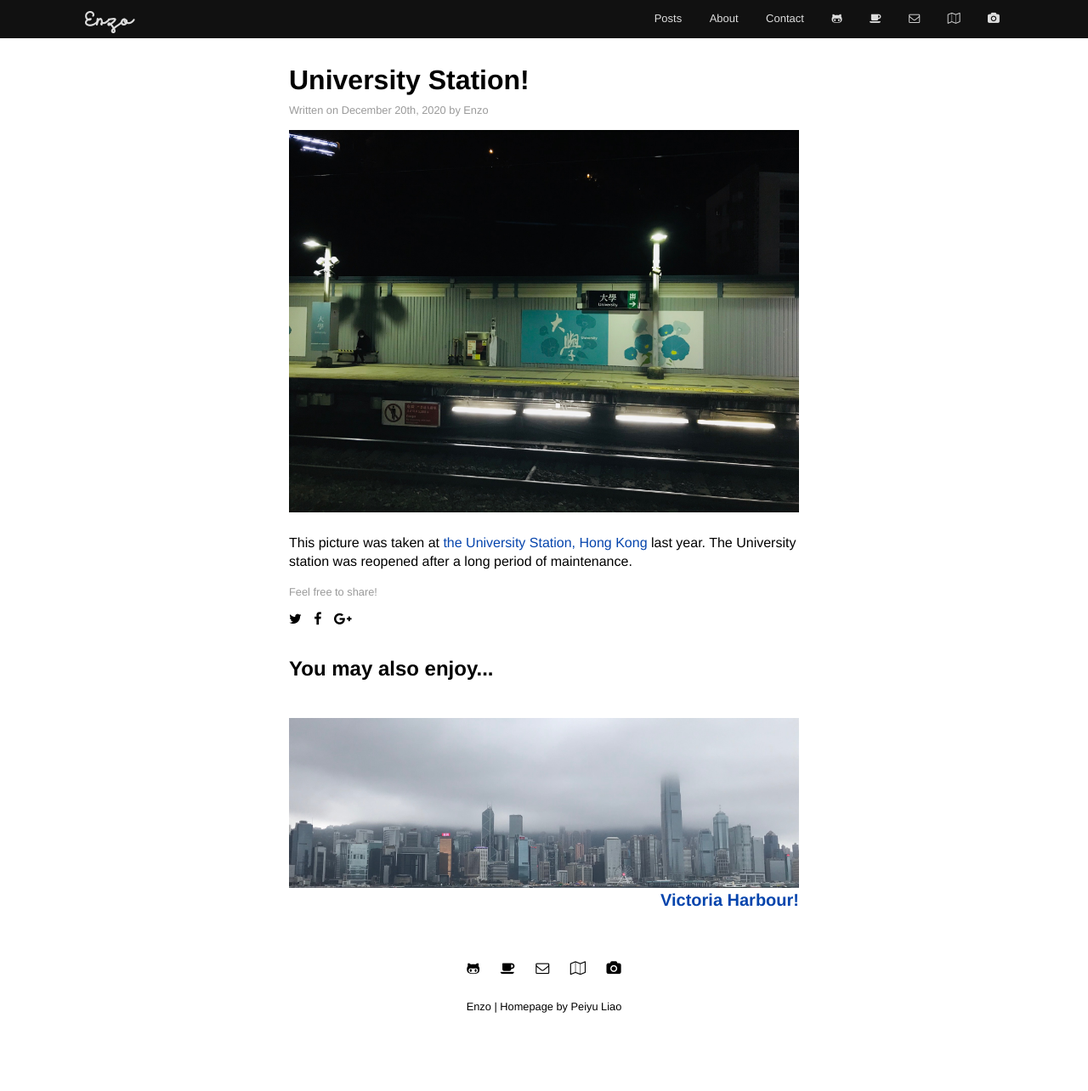
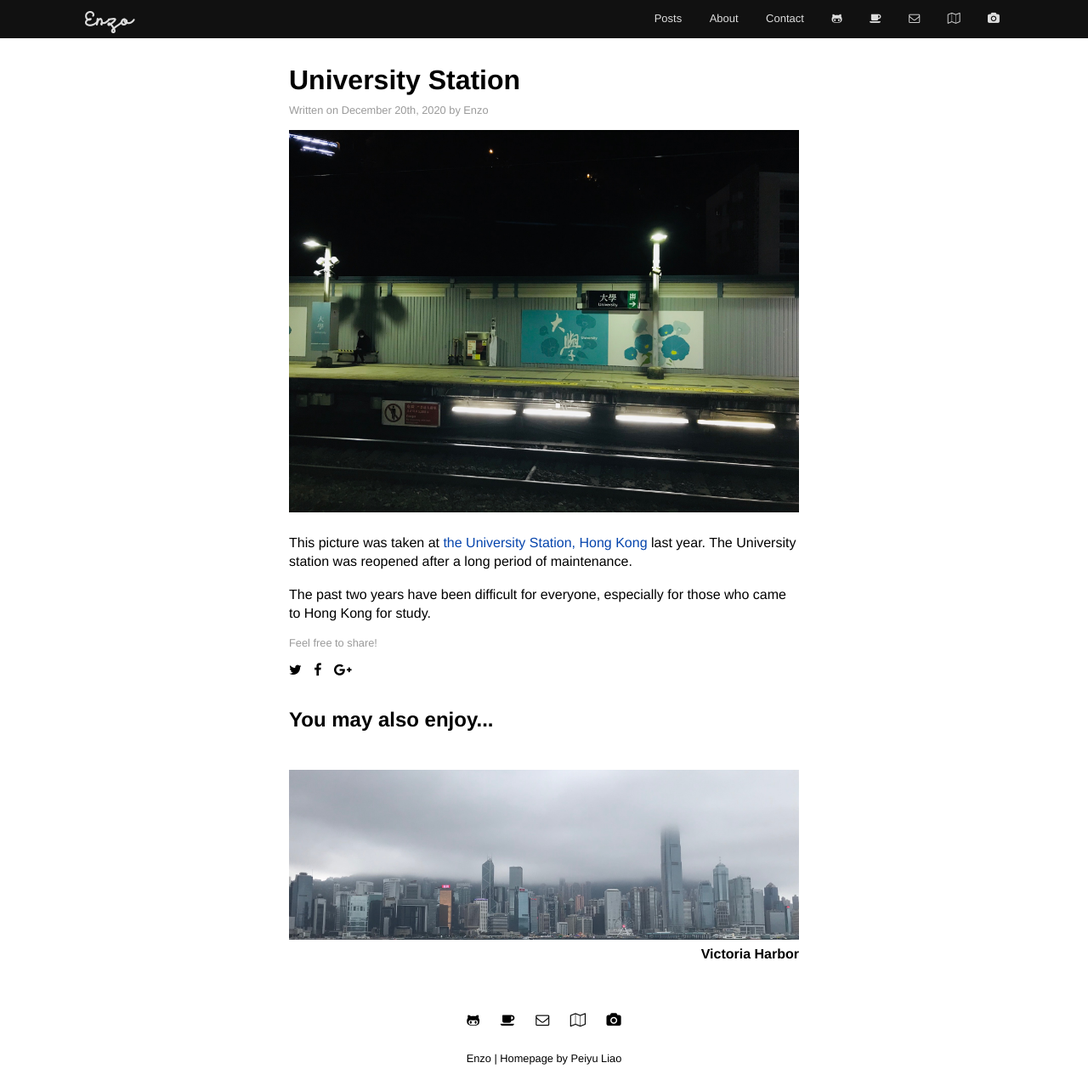
Before and after one commit to enzoleo/enzoleo.github.io, a Jekyll site: the page built from _posts/2020-12-20-university-station.md, in a window 1280 px wide and 1284 px high. Shown: the whole window at 85% size. Built offline with Jekyll 4.4.1, drawn with Linux system fonts in a browser that asks for light colours; nearby versions of some CDN libraries.

Commit message:
Fix transition when hover on and off

```diff
--- a/_posts/2020-12-20-university-station.md
+++ b/_posts/2020-12-20-university-station.md
@@ -1,6 +1,6 @@
 ---
 layout: post
-title: "University Station!"
+title: "University Station"
 author: "Enzo"
 categories: posts
 tags: [posts]
@@ -8,3 +8,5 @@ image: university_station.jpg
 ---
 
 This picture was taken at [the University Station, Hong Kong](https://www.google.com/maps/@22.4151924,114.2109759,18z) last year. The University station was reopened after a long period of maintenance.
+
+The past two years have been difficult for everyone, especially for those who came to Hong Kong for study.
--- a/assets/css/_sass/_default.scss
+++ b/assets/css/_sass/_default.scss
@@ -25,7 +25,7 @@
 }
 .container a {
   text-decoration: none;
-  color: #0645ad;
+  color: $general-link-color;
 }
 .container a:hover {
   text-decoration: underline;
--- a/assets/css/_sass/_header.scss
+++ b/assets/css/_sass/_header.scss
@@ -27,6 +27,11 @@
   float: left;
 }
 .site-title a {
+  -webkit-transition: $transition-time;
+  -o-transition: $transition-time;
+  -ms-transition: $transition-time;
+  -moz-transition: $transition-time;
+  transition: $transition-time;
   font-size: inherit;
   font-weight: inherit;
   color: inherit;
@@ -40,20 +45,17 @@
   padding: 0px 14px;
   display: inline-block;
 }
+nav a {
+  -webkit-transition: $transition-time;
+  -o-transition: $transition-time;
+  -ms-transition: $transition-time;
+  -moz-transition: $transition-time;
+  transition: $transition-time;
+}
 nav a:hover {
-  -webkit-transition: $icon-transition;
-  -o-transition: $icon-transition;
-  -ms-transition: $icon-transition;
-  -moz-transition: $icon-transition;
-  transition: $icon-transition;
   color: white;
 }
 .site-title a:hover {
-  -webkit-transition: $icon-transition;
-  -o-transition: $icon-transition;
-  -ms-transition: $icon-transition;
-  -moz-transition: $icon-transition;
-  transition: $icon-transition;
   color: white;
 }
 
--- a/assets/css/_sass/_post.scss
+++ b/assets/css/_sass/_post.scss
@@ -90,10 +90,24 @@
           transform: translate(-50%,-50%);
 }
 .related-title {
+  font-size: 80%;
   float: right;
+  padding-top: .35rem;
   padding-bottom: .5rem;
   font-family: $base-font-family;
 }
+a .related-title {
+  -webkit-transition: $transition-time;
+  -o-transition: $transition-time;
+  -ms-transition: $transition-time;
+  -moz-transition: $transition-time;
+  transition: $transition-time;
+  color: black;
+}
+a .related-title:hover {
+  color: $general-link-color;
+}
+
 @media (max-width: $container-width) {
   .related-thumbnail{
     width: 60vw;
--- a/assets/css/_sass/_social-icons.scss
+++ b/assets/css/_sass/_social-icons.scss
@@ -1,4 +1,4 @@
-$icon-transition-time: $icon-transition;
+$icon-transition-time: $transition-time;
 $envelope-color: #f39c12;
 $coffee-color: #8b4513;
 $twitter-color: #00aced;
--- a/assets/css/main.scss
+++ b/assets/css/main.scss
@@ -16,6 +16,7 @@ $code-font-family: "Source Code Pro", monospace;
 $navbar-backgound: #111111;
 $navbar-textcolor: #dddddd;
 $brand-color: black;
+$general-link-color: #0645ad;
 
 $container-nav-width: 1100px;
 $container-width: 1100px;
@@ -23,6 +24,6 @@ $tablet-width: 600px;
 $phone-width: 480px;
 $header-thickness: 42px;
 
-$icon-transition: 0.5s;
+$transition-time: 0.5s;
 
 @import "_sass/-sections-dir";
```
Also changed, not shown: _posts/2020-12-19-victoria-harbor.md (added, +10 -0 lines), _posts/2020-12-19-victoria-harbour.md (deleted, +0 -10 lines), assets/img/victoria_harbor.jpg (renamed from assets/img/victoria_harbour.jpg).
